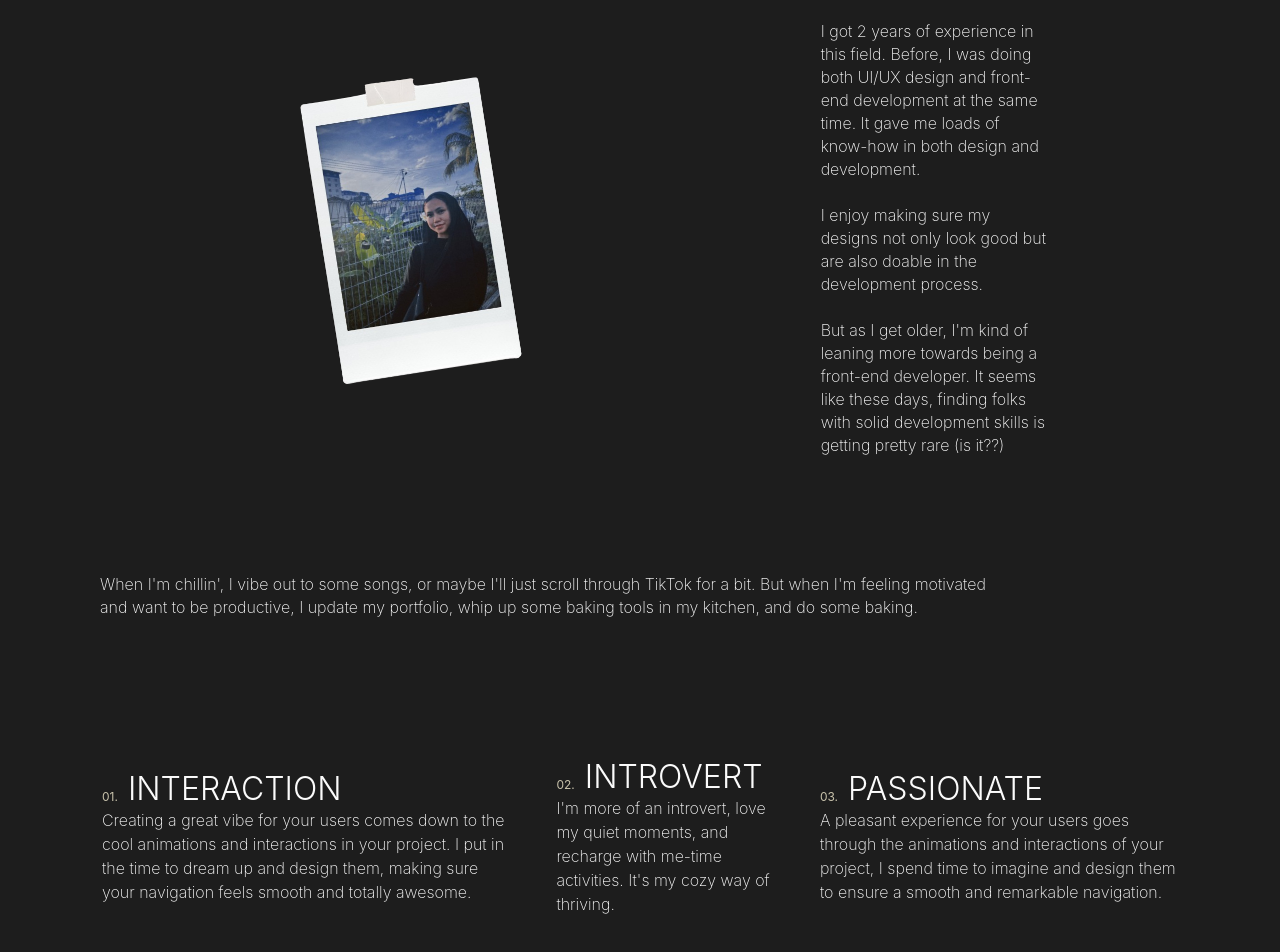
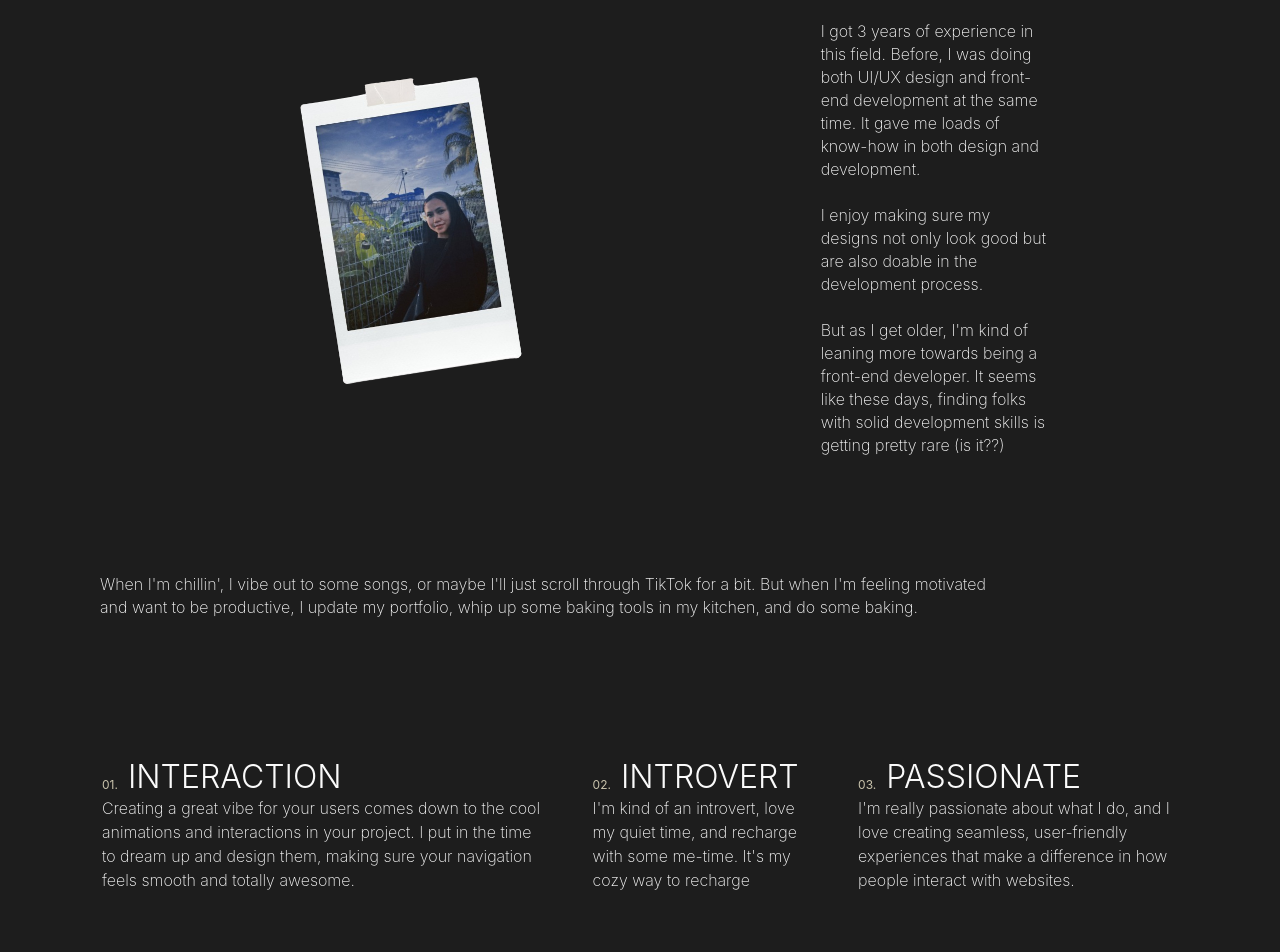
Before and after one commit to aqlhsyfqhsym/simple_react, a React (Create React App) app: page /about in a window 1280 px wide. Shown: the part 3343-4295 px from the top of the page. Built offline with nearby package versions, Linux system fonts and the light colour scheme.

Commit message:
rephrase

```diff
--- a/src/app/about/about.jsx
+++ b/src/app/about/about.jsx
@@ -106,7 +106,7 @@ export default function Home() {
           <div className={styles.aboutMe3}>
             <span className={styles.spaceMobile} style={{ height: "50vh" }}></span>
             <span>
-              I got 2 years of experience in this field. Before, I was doing
+              I got 3 years of experience in this field. Before, I was doing
               both UI/UX design and front-end development at the same time. It
               gave me loads of know-how in both design and development.
               <br />
@@ -138,12 +138,12 @@ export default function Home() {
                 <TitleDesc
                 number="02."
                 title="INTROVERT"
-                desc="I'm more of an introvert, love my quiet moments, and recharge with me-time activities. It's my cozy way of thriving."
+                desc="I'm kind of an introvert, love my quiet time, and recharge with some me-time. It's my cozy way to recharge"
               />
                   <TitleDesc
                 number="03."
                 title="PASSIONATE"
-                desc="A pleasant experience for your users goes through the animations and interactions of your project, I spend time to imagine and design them to ensure a smooth and remarkable navigation."
+                desc="I'm really passionate about what I do, and I love creating seamless, user-friendly experiences that make a difference in how people interact with websites."
               />
 
             </div>
```
